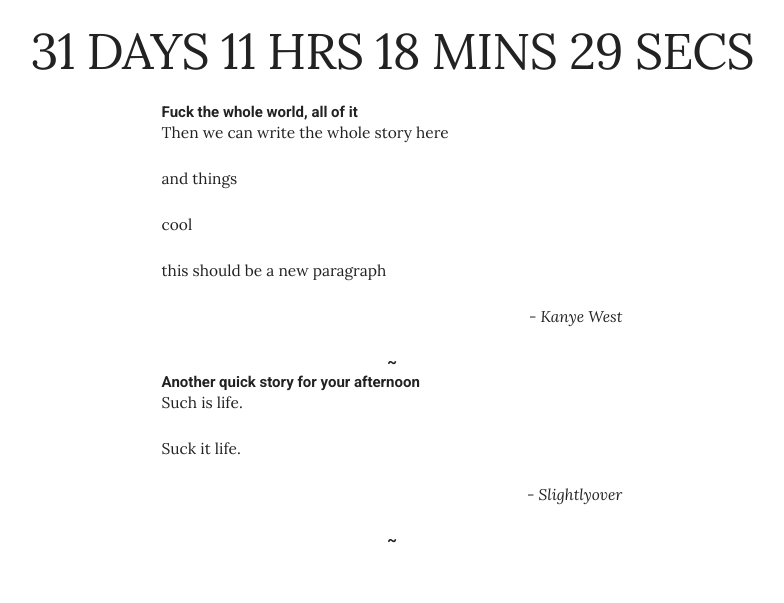
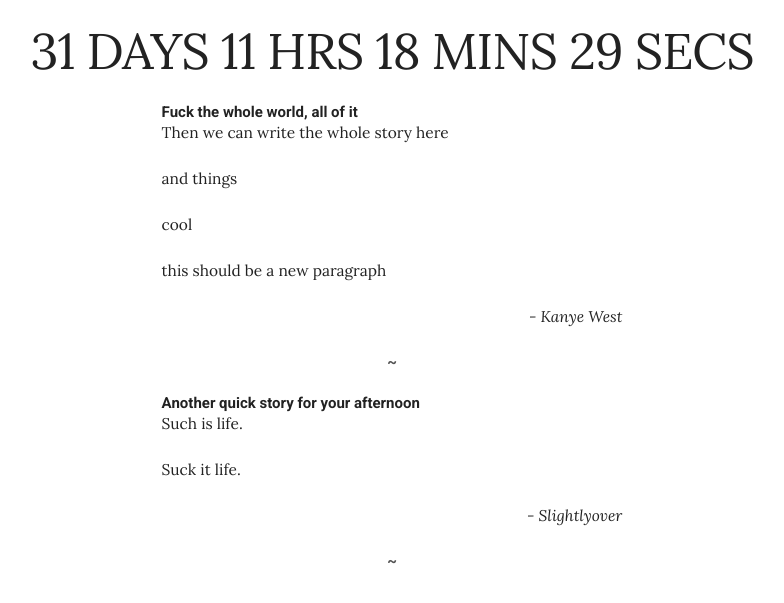
Before and after one commit to maxhall/maxhall.github.com, a Jekyll site: the page built from index.html, in a window 1280 px wide. Shown: the top 603 px of the page, without its empty margins (248-1032 px from the left). Built offline with Jekyll 4.4.1, drawn with Linux system fonts in a browser that asks for light colours.

Commit message:
Update skeleton.css

```diff
--- a/css/skeleton.css
+++ b/css/skeleton.css
@@ -177,7 +177,9 @@ p::selection {
 }
 
 .tilde {
+  color: #555;
   text-align: center;
+  margin-bottom: 2.095rem;
 }
 
 .byline {
```
